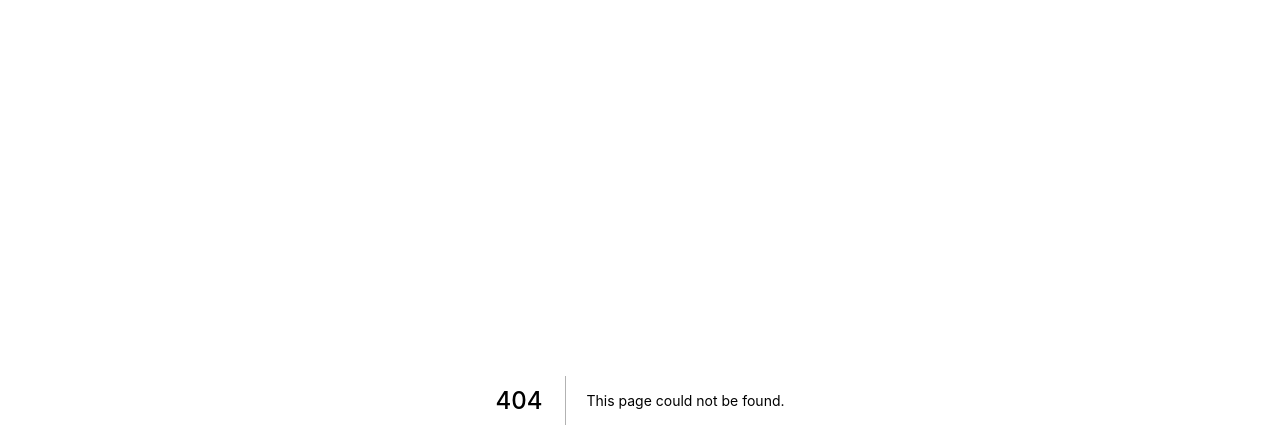
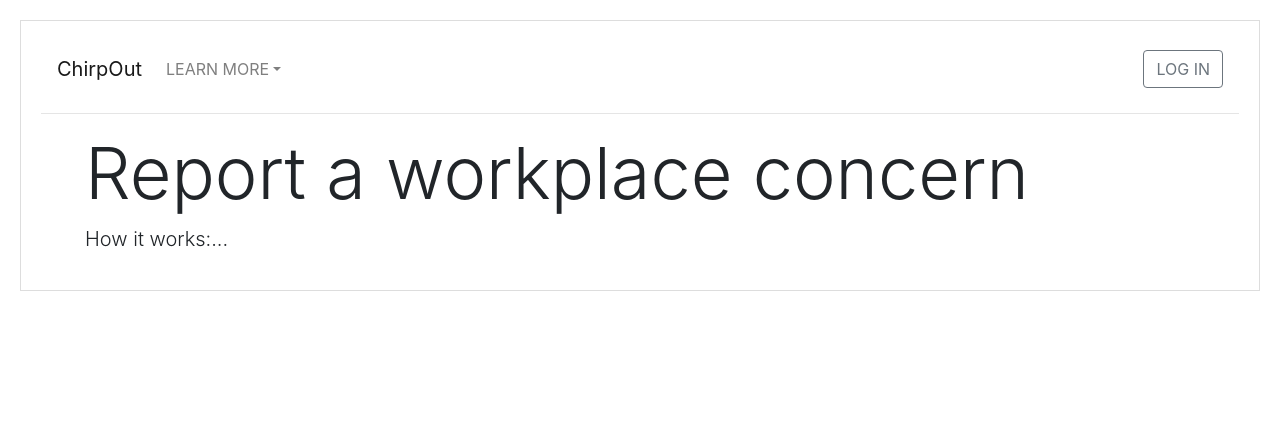
Before and after one commit to chirpout/testing_react, a Next.js app: page /report in a window 1280 px wide. Before the commit this address had no page. Shown: the top 448 px of the page. Built offline with nearby package versions, Linux system fonts and the light colour scheme.

Commit message:
Ensure buttons are properly encapsulated by Link components.

```diff
--- a/components/Header.js
+++ b/components/Header.js
@@ -34,7 +34,9 @@ const Header = () => (
                     </DropdownMenu>
                 </UncontrolledDropdown>
               </Nav>
-              <Button outline href="/login">LOG IN</Button>
+              <Link href="/login" passHref>
+                <Button outline component="a">LOG IN</Button>
+              </Link>
       </Navbar>
       <hr />
   </div>
--- /dev/null
+++ b/pages/report.js
@@ -0,0 +1,13 @@
+import DefaultLayout from '../components/DefaultLayout';
+import { Button, Col, Container, Row } from 'reactstrap';
+
+export default function Report() {
+    return (
+        <DefaultLayout>
+            <Container >
+                <h1 className="display-3">Report a workplace concern</h1>
+                <p className="lead">How it works:...</p>
+            </Container>
+        </DefaultLayout>
+    );
+}
```
Also changed, not shown: pages/about.js (deleted, +0 -9 lines), pages/index.js (+10 -5 lines), pages/css/index.module.css (renamed from pages/index.module.css).
